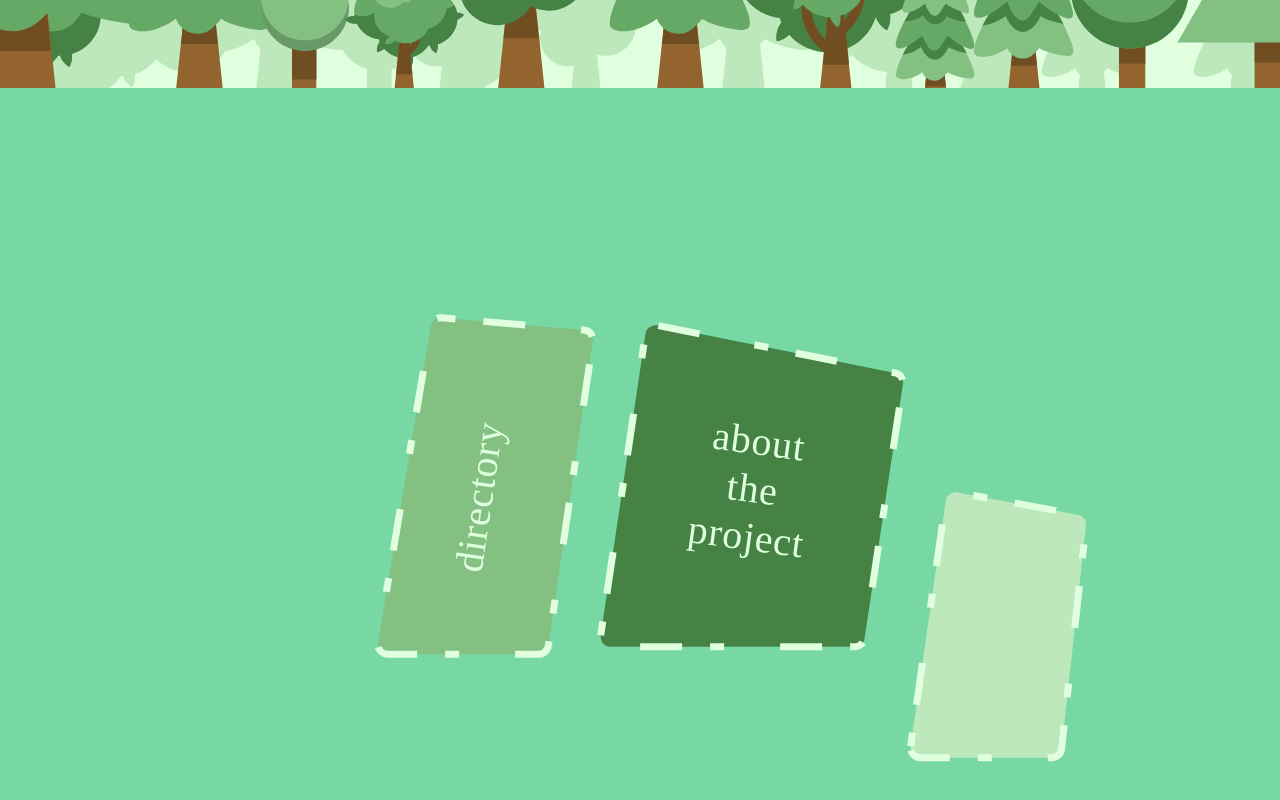
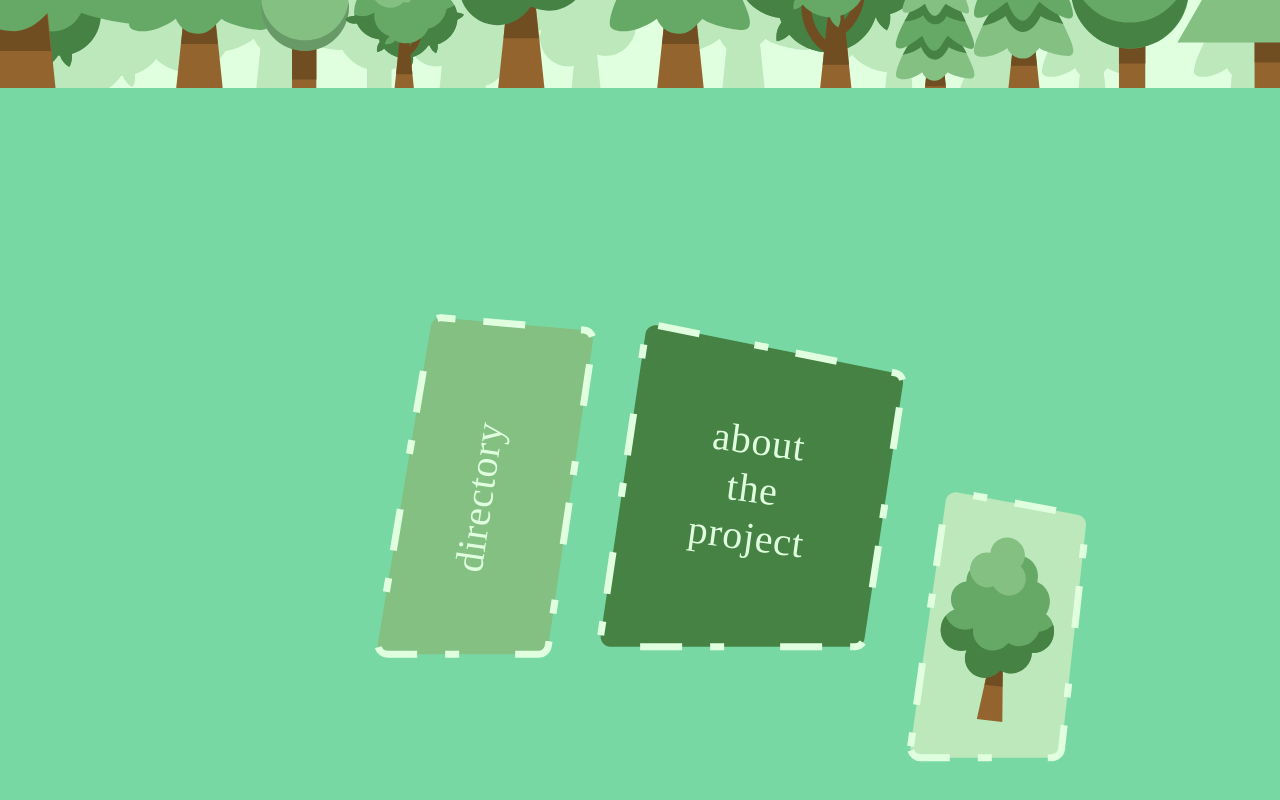
Before and after one commit to chauta03/the-lorax-frontend, a React (Create React App) app in the folder the-lorax/: page / in a window 1280 px wide. Shown: the part 712-1512 px from the top of the page. Built offline with nearby package versions, Linux system fonts and the light colour scheme; the HTML template or start-up script is replaced by a standard one; a web font is replaced by a local one.

Commit message:
Rename buttons

```diff
--- a/the-lorax/src/app/action_buttons/directory_button.tsx
+++ b/the-lorax/src/app/action_buttons/directory_button.tsx
@@ -8,7 +8,7 @@ type CustomButtonProps = {
 
 const DirectoryButton: React.FC<CustomButtonProps> = ({ onClick }) => {
     return (
-        <div className="directory-button" style={{ display: 'inline-block' }}>
+        <div className="button" style={{ display: 'inline-block' }}>
             <svg xmlns="http://www.w3.org/2000/svg" width="223" height="344" viewBox="0 0 223 344" fill="none" style={{ cursor: 'pointer' }} onClick={onClick}>
                 <path d="M67.53 3.78952L209.799 16.0014C215.535 16.4938 219.671 21.7153 218.838 27.4117L174.334 331.744C173.615 336.656 169.403 340.297 164.439 340.297H13.8086C7.62786 340.297 2.92707 334.746 3.94522 328.65L56.8114 12.1056C57.6702 6.96331 62.3356 3.34365 67.53 3.78952Z" fill="#83C082" stroke="#E0FFDF" stroke-width="7" stroke-dasharray="14 28 42 56"/>
                 <text
--- a/the-lorax/src/app/action_page.css
+++ b/the-lorax/src/app/action_page.css
@@ -13,20 +13,20 @@
 }
 
 /* Directory Button */
-.directory-button {
+.button {
     display: inline-block;
     transition: transform 0.3s ease;
 }
 
-.directory-button:hover {
+.button:hover {
 transform: scale(1.05); /* Slight zoom on hover */
 }
 
-.directory-button svg path {
+.button svg path {
     transition: fill 0.3s ease;
 }
 
-.directory-button:hover svg path {
+.button:hover svg path {
     fill: #93642D; /* Change color on hover */
 }
 
@@ -45,3 +45,30 @@ transform: scale(1.05); /* Slight zoom on hover */
     /* line-height: normal; */
     letter-spacing: 0.1vh;
 }
+
+.tree-icon {
+    width: 183px;
+    height: 274px;
+    background-image: url('../../public/images/tree-icon-3-1.svg');
+    background-position: center;
+    background-size: fit; /* Adjust size of the background image */
+    background-repeat: no-repeat; /* Prevent background from repeating */
+    z-index: 2;
+}
+
+.button-tree-only {
+    display: inline-block;
+    transition: transform 0.3s ease;
+}
+
+.button-tree-only:hover {
+    transform: scale(1.05); /* Slight zoom on hover */
+}
+
+.button-tree-only svg path {
+    transition: fill 0.3s ease;
+}
+
+.button-tree-only:hover svg path {
+    fill: #dfcc60; /* Change color on hover */
+}
```
